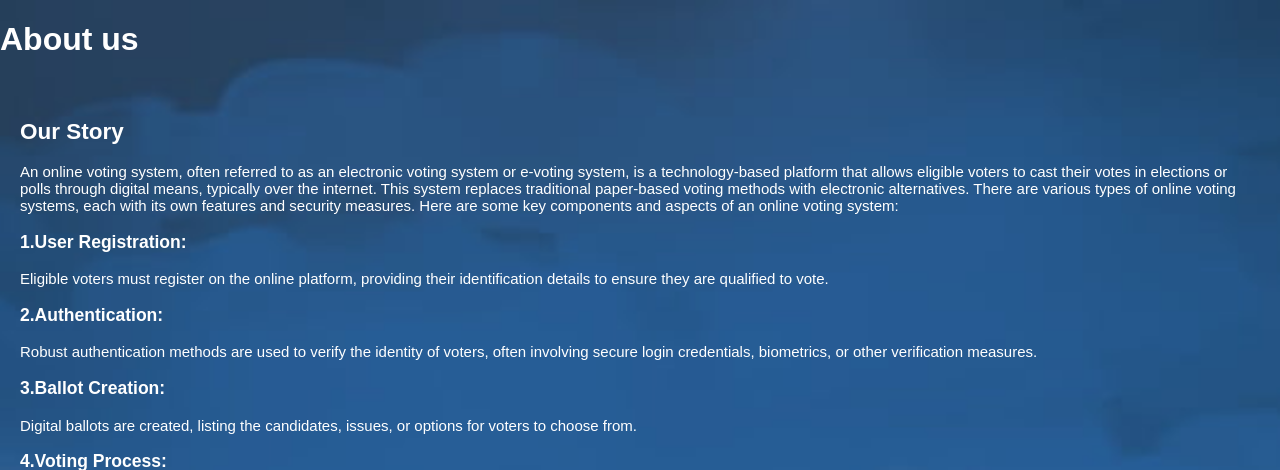
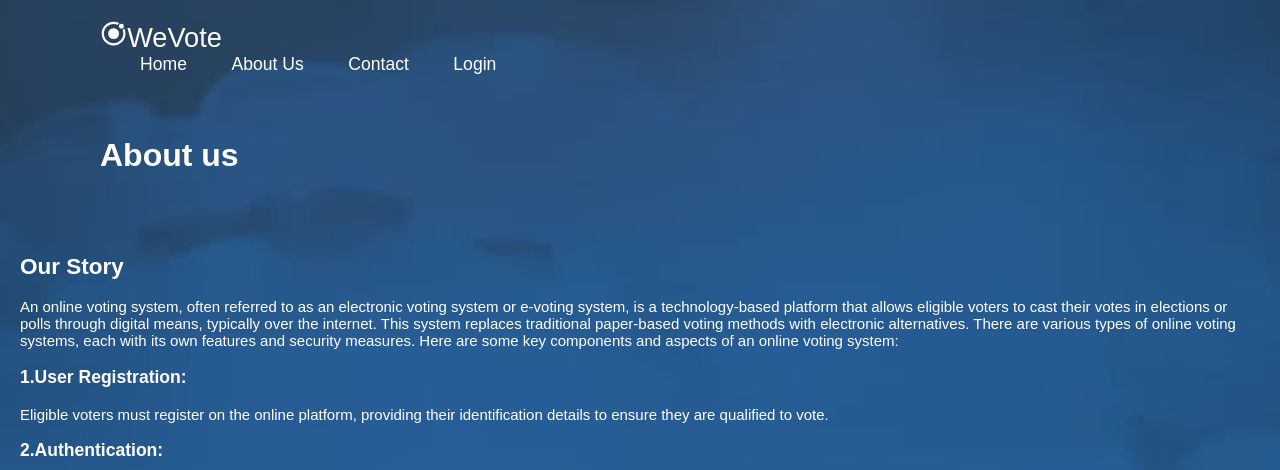
Before and after one commit to ICNZACK/ONLINE-VOTING-SYSTEM, a PHP site: the page made by Routes/About Us.html in a window 1280 px wide; the page is wider, and only the part inside the window is pictured. Shown: the top 470 px of that part. Run offline with PHP 8.4, Linux system fonts and the light colour scheme.

Commit message:
input header .logo add.nav a add after hover after

```diff
--- a/Routes/About Us.html
+++ b/Routes/About Us.html
@@ -5,13 +5,27 @@
     <meta name="viewport" content="width=device-width, initial-scale=1.0">
     <title>About Us</title>
     <link rel="stylesheet" href="../css/About.css">
+    <link href='https://unpkg.com/boxicons@2.1.4/css/boxicons.min.css' rel='stylesheet'>
 </head>
 <body>
+    <header class="header">
+        <a href="#" class="logo">
+            <ion-icon name="logo-ionic"></ion-icon>WeVote
+        </a>
+        <nav class="nav">
+            <a href="../Routes/Homepage.html">Home</a>
+            <a href="../Routes/About Us.html">About Us</a>
+            <a href="#">Contact</a>
+            <a href="../Routes/index.html">Login</a>
+
+        </nav>
+    </header>
 
     <header>
         <h1>About us</h1>
     </header>
-
+    <script type="module" src="https://unpkg.com/ionicons@7.1.0/dist/ionicons/ionicons.esm.js"></script>
+    <script nomodule src="https://unpkg.com/ionicons@7.1.0/dist/ionicons/ionicons.js"></script>
     <section id="aboutContent">
         <h2>Our Story</h2> <p>An online voting system, often referred to as an electronic
              voting system or e-voting system,
--- a/Routes/index.html
+++ b/Routes/index.html
@@ -16,7 +16,7 @@
         </a>
         <nav class="nav">
             <a href="../Routes/Homepage.html">Home</a>
-            <a href="#">About Us</a>
+            <a href="../Routes/About Us.html">About Us</a>
             <a href="#">Contact</a>
             <a href="index.html">Login</a>
         </nav>
--- a/css/About.css
+++ b/css/About.css
@@ -9,6 +9,45 @@ body{
     min-width: 100vh;
     width: 100%;
 }
+header{
+position:fixed;
+top: 0;
+left: 0;
+width: 100%;
+padding: 20px 100px;
+background-color: transparent;
+display: center;
+z-index: 99;
+}
+header .logo {
+    font-size: 1.7em;
+    color: #fff;
+    text-decoration: none;
+}
+.nav a {
+    position: relative;
+    font-size: 1.1em;
+    color: #fff;
+    text-decoration: none;
+    margin-left: 40px;
+}
+
+.nav a::after {
+    content: '';
+    position: absolute;
+    left: 0;
+    bottom: -6px;
+    width: 100%;
+    height: 3px;
+    background: #fff;
+    border-radius: 5px;
+    transform: scaleX(0);
+    transform: .5s;
+}
+.nav a:hover::after {
+    transform: scaleX(1);
+}
+
 header{
 position:relative;
 color: #fff;
```
